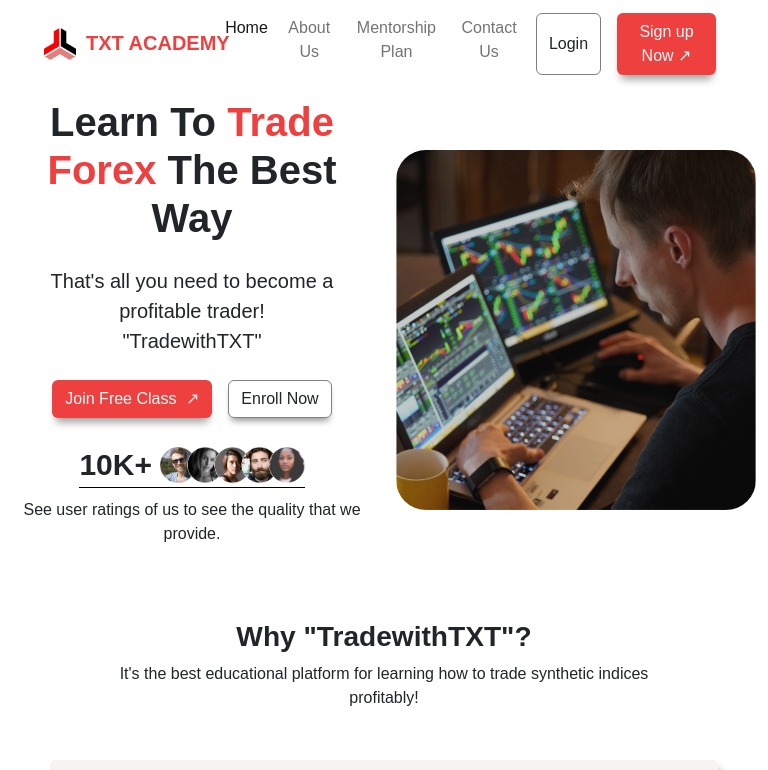
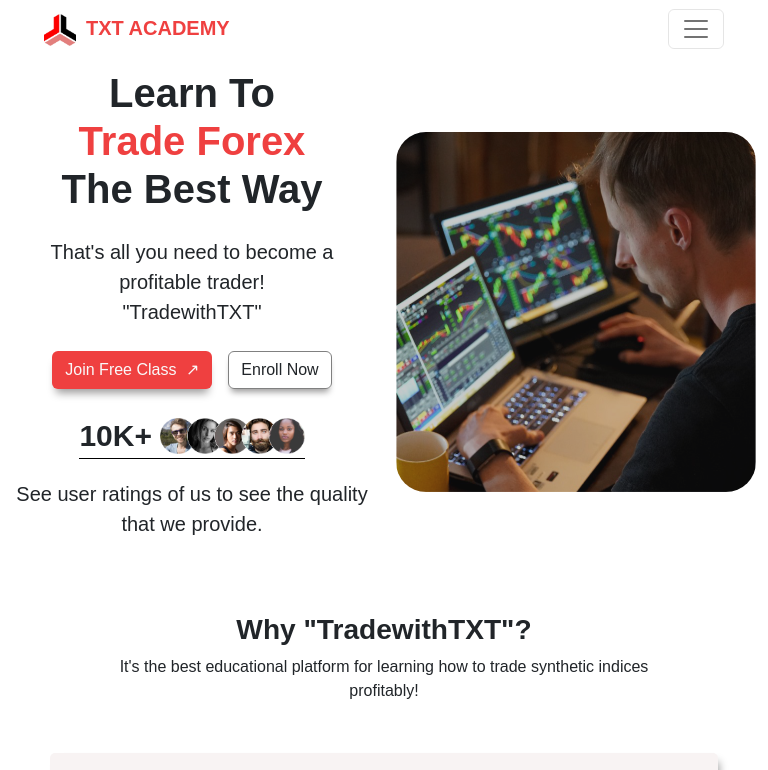
Before and after one commit to black-myke/TXT-Academy, a plain HTML site: page index.html in a window 768 px wide. Shown: the top 770 px of the page. Drawn offline with nearby package versions, Linux system fonts and the light colour scheme; a web font is replaced by a local one.

Commit message:
revisited

```diff
--- a/index.html
+++ b/index.html
@@ -15,7 +15,7 @@
 
 
 <body>
-<nav class="navbar navbar-expand-md mx-3">
+<nav class="navbar navbar-expand-lg mx-3">
   <div class="container-fluid mx-3">
     <a class="navbar-brand" href="#">
       <img class="img-fluid" style="height: 4vh;" src="Images/Logo.png" alt="Logo"><span class="brand-text" style="color: #EF4040;">TXT ACADEMY</span>
--- a/style.css
+++ b/style.css
@@ -90,6 +90,10 @@ nav .navhead {
     font-size: 70px;
     font-family: 'Montserrat', sans-serif;
     font-weight: bolder;
+}
+
+.head-text span {
+    display: block;
 }
 
 .trader-text {
@@ -741,6 +745,10 @@ footer {
     .ten-k {
         margin: 10px auto;
     }
+    .ten-y {
+        padding-top: 10px;
+        font-size: 20px;
+    }
     .basic, .standard, .mentor {
         width: 100%;
         margin: 25px 5px;
@@ -749,4 +757,13 @@ footer {
     .plans {
         display: flex;
     }
+    .nav-btn {
+        justify-content: center;
+    }
 }
+
+@media (min-width: 901px) {
+    .head-text span {
+        display: block;
+    }
+}
```
